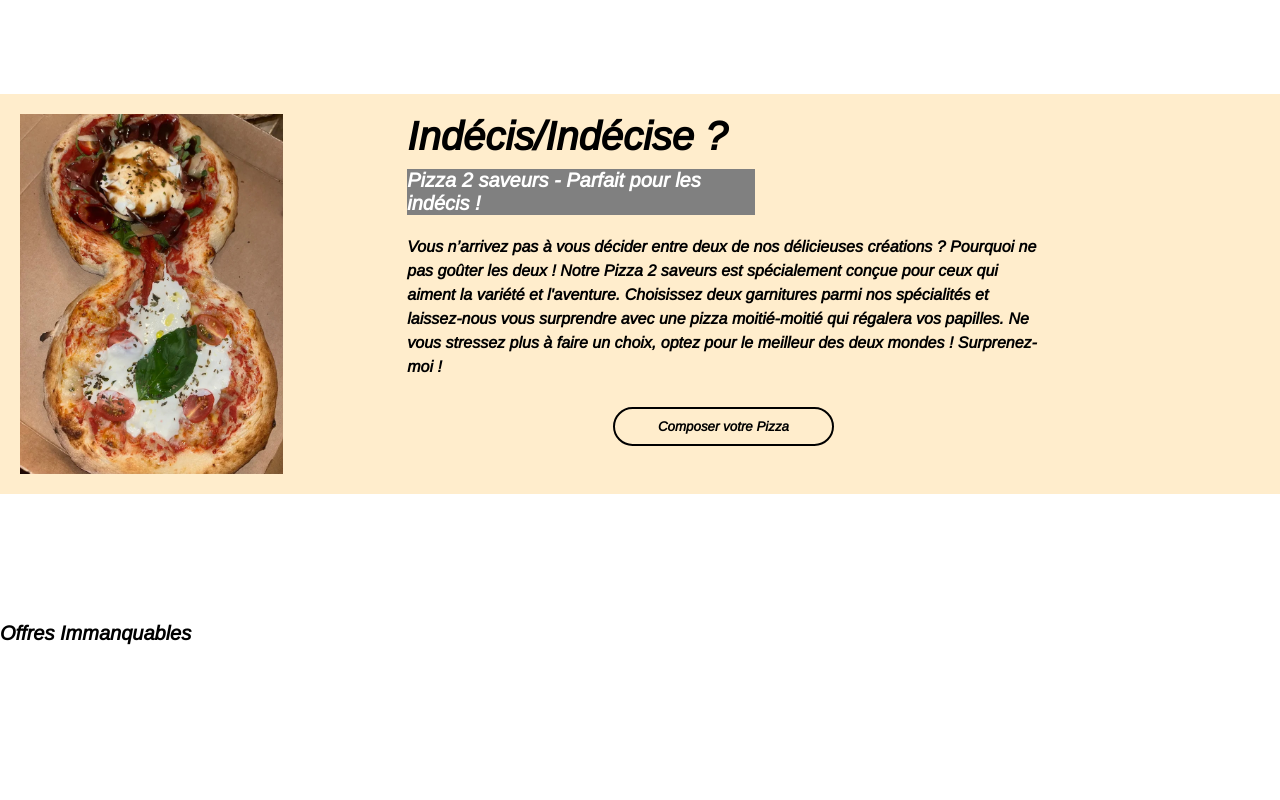
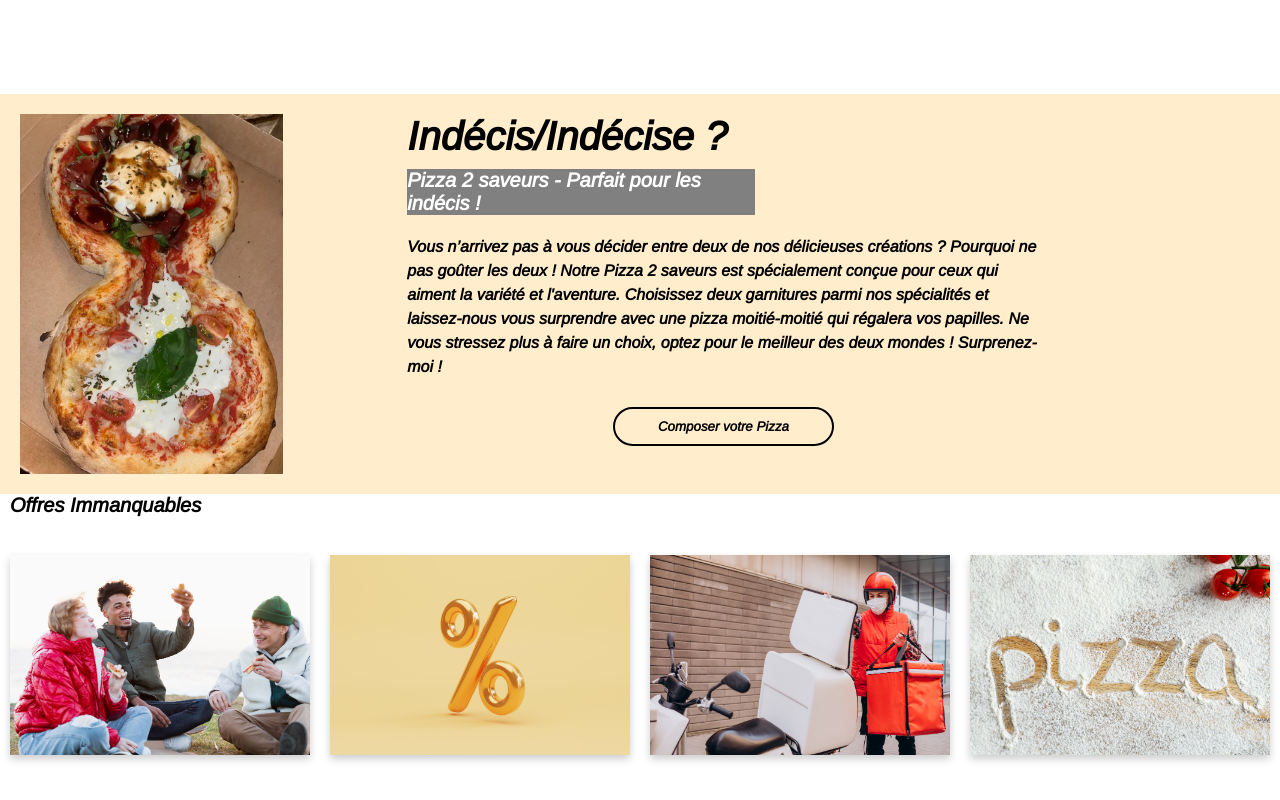
Before and after one commit to Abdel92000/Site-pizzeria2, a website: page index.html in a window 1280 px wide. Shown: the part 1149-1949 px from the top of the page. Before the commit the page ends 1794 px from the top, so only its background shows below. Drawn offline with nearby package versions, Linux system fonts and the light colour scheme.

Commit message:
ajout section

```diff
--- a/css/style.css
+++ b/css/style.css
@@ -250,8 +250,8 @@ h1{
 .cardInfo img{
     width: 100%;
   height: auto;
-  max-height: 200px; /* Ajuste la hauteur pour éviter qu'elle dépasse */
-  object-fit: cover; /* S'assure que l'image remplit bien le cadre sans distorsion */
+  max-height: 200px;
+  object-fit: cover;
 
 }
 
@@ -265,7 +265,7 @@ h1{
     width: 100vw;
     padding: 20px;
     gap: 20px;
-    margin-bottom: 10%;
+    /* margin-bottom: 10%; */
 
 }
 
@@ -364,9 +364,68 @@ h1{
 
 }
 
+/* Media query pour téléphones */
+
+
+#nouveaute{
+    height: 70vh;
+    min-width: 100vw;
+    background-color: #0e1e19;
+
+}
+
 
 /* style section bon plan */
 
+#bonPlan{
+    padding-left: 10px;
+    padding-right: 10px;
+    margin-bottom: 20%;
+
+}
+
+#bonPlan h2{
+    font-weight: bold;
+    font-family: 'Arimo', sans-serif;
+    font-style: italic;
+    margin-bottom: 3%;
+
+
+}
+
+
+.containerBonPlan{
+    display: flex;
+    /* height: 20vh; */
+    gap: 20px;
+    justify-content: space-between;
+
+}
+
+.cardBonPlan{
+
+    flex: 1;
+    /* width: 100%; */
+    box-shadow: 0 4px 8px rgba(0, 0, 0, 0.2);
+    transition: box-shadow 0.3s ease;
+    align-items: center;
+    display: flex;
+    justify-content: center;
+    height: auto;
+    overflow: hidden;
+}
+
+
+.cardBonPlan:hover {
+    box-shadow: 0 8px 16px rgba(0, 0, 0, 0.3);
+    opacity: 1;
+  }
+
+.cardBonPlan img{
+    height: 100%;
+    width: 100%;
+
+}
 
 
 
--- a/index.html
+++ b/index.html
@@ -124,9 +124,37 @@
 
         <!-- section bon plan  -->
 
+
+
     <section id="bonPlan">
+        <h2>Offres Immanquables</h2>
+
         <div class="containerBonPlan">
-        <h2>Offres Immanquables</h2>
+
+
+
+          <div class="cardBonPlan">
+            <img src="asset/image/imgEtudiant.jpg" alt="">
+
+
+          </div>
+
+          <div class="cardBonPlan">
+            <img src="asset/image/imlgPromo.jpg" alt="">
+
+          </div>
+
+          <div class="cardBonPlan">
+            <img src="asset/image/imgLivreur.jpg" alt="">
+
+          </div>
+
+
+          <div class="cardBonPlan">
+            <img src="asset/image/ImgEditionLimite.jpg" alt="">
+
+          </div>
+
 
 
 
```
Also changed, not shown: asset/image/ImgEditionLimite.jpg (added), asset/image/imgEtudiant.jpg (added), asset/image/imgLivreur.jpg (added), asset/image/imlgPromo.jpg (added).
